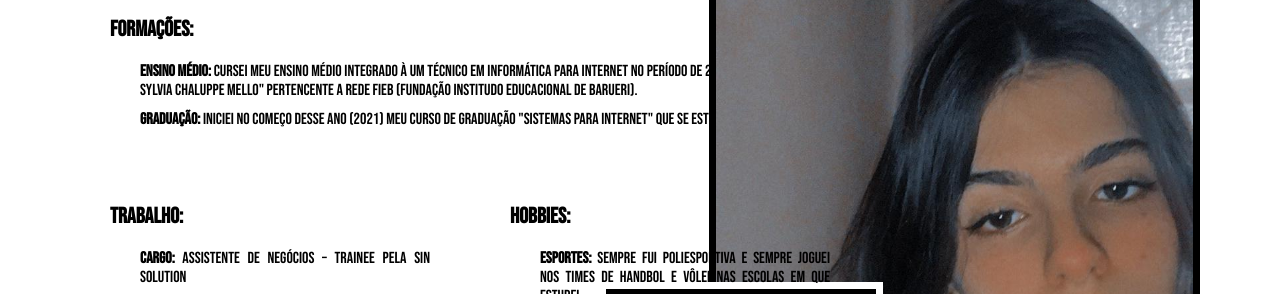
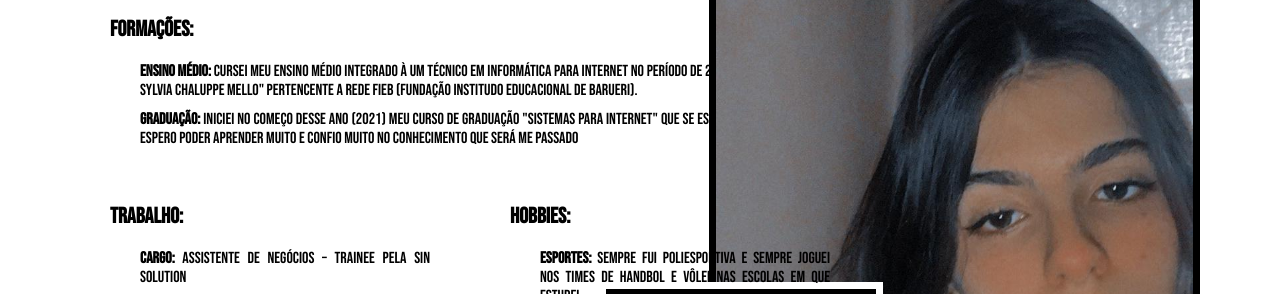
Before and after one commit to camiledev/FIAP-camile-perfil, a plain HTML site: page index.html in a window 1280 px wide. Shown: the part 155-449 px from the top of the page. Drawn offline with Linux system fonts and the light colour scheme.

Commit message:
Alteração no index

```diff
--- a/index.html
+++ b/index.html
@@ -38,7 +38,7 @@
                     2020 na escola pública "Professora Maria Sylvia Chaluppe Mello" pertencente a rede FIEB (Fundação Institudo
                     Educacional de Barueri).</p>
                     <p><b>Graduação:</b> iniciei no começo desse ano (2021) meu curso de graduação "Sistemas para Internet" que se estenderá
-                    até 2023, consequência do novo trabalho.</p>
+                    até 2023, consequência do novo trabalho. Espero poder aprender muito e confio muito no conhecimento que será me passado</p>
                 </div>
 
                 <div class="divisores" id="div-1">
```
